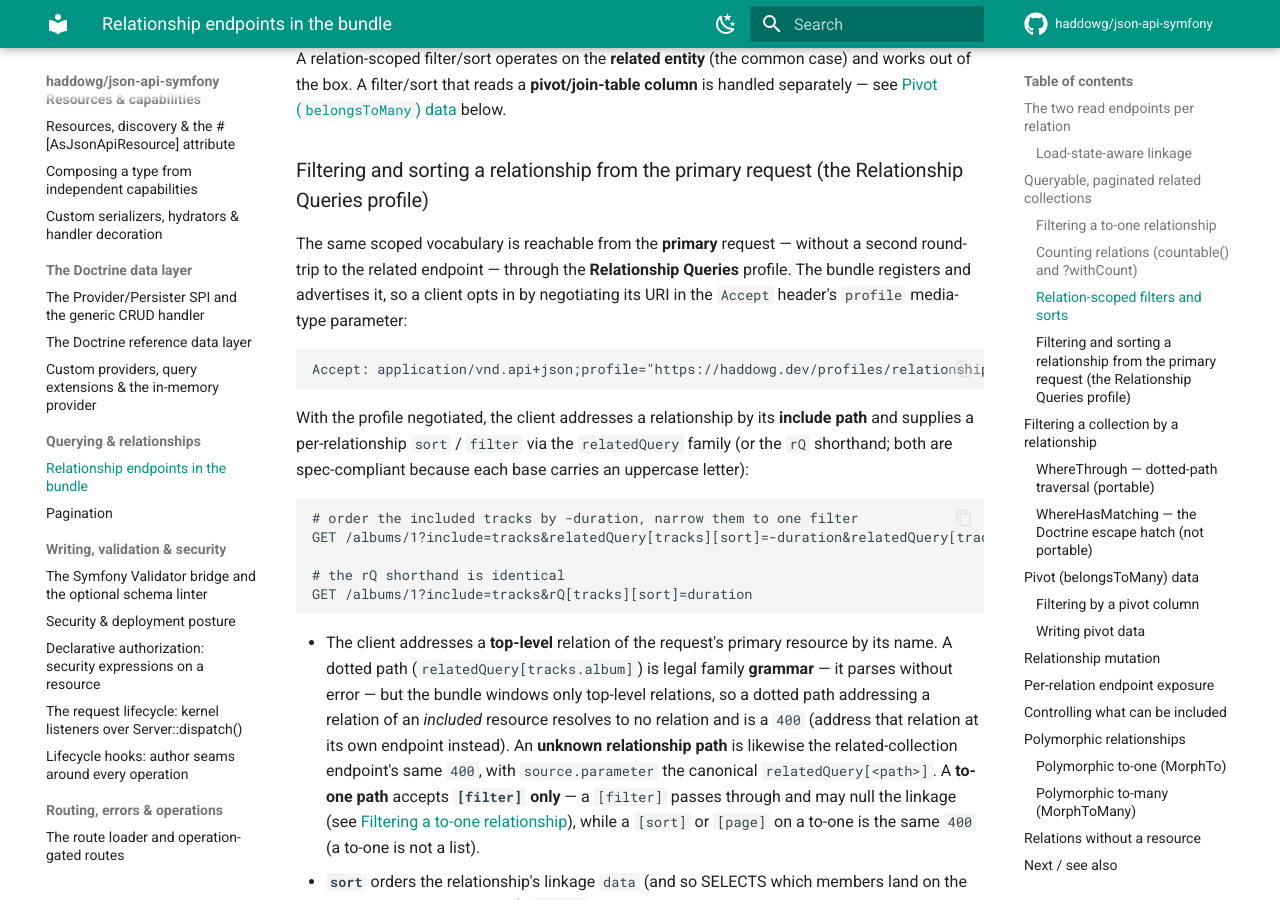
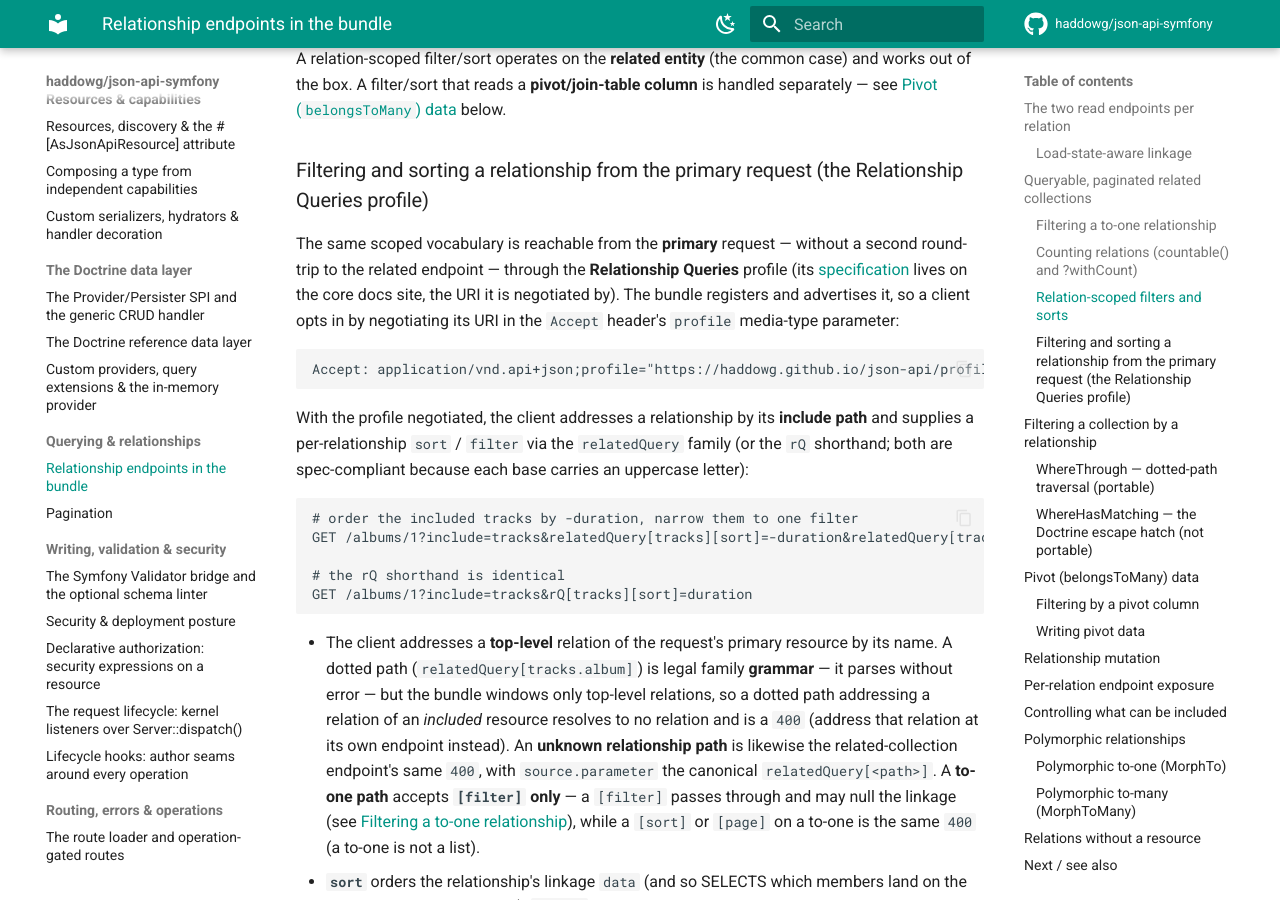
Before and after one commit to haddowg/json-api-symfony, an MkDocs documentation site: the page built from docs/relationships.md, in a window 1280 px wide and 900 px high, scrolled down 5435 px. Built offline with MkDocs 1.6.1 and Material for MkDocs 9.7.7, drawn with Linux system fonts in a browser that asks for light colours; comment, search, counter and statistics services are not loaded.

Commit message:
docs: point the Relationship Queries profile at its published spec URI (#33)
The Relationship Queries profile (filter and sort a relationship's
linkage from the primary request via `relatedQuery`/`rQ`) is negotiated
by its URI. Core has moved that URI from the unregistered
`https://haddowg.dev/profiles/relationship-queries`, which resolved to
nothing, to its published specification page at
`https://haddowg.github.io/json-api/profiles/relationship-queries/`.

This updates the bundle to match: the new URI in the relationships
guide, the example app README, and ADR 0053, plus a link from the
relationships guide to the spec. The bundle reads the URI from core's
`RelationshipQueriesProfile::URI` constant, so there are no code changes
— only documentation.

````diff
--- a/docs/relationships.md
+++ b/docs/relationships.md
@@ -276,11 +276,14 @@ below.
 
 The same scoped vocabulary is reachable from the **primary** request — without a
 second round-trip to the related endpoint — through the **Relationship Queries**
-profile. The bundle registers and advertises it, so a client opts in by negotiating
-its URI in the `Accept` header's `profile` media-type parameter:
+profile (its
+[specification](https://haddowg.github.io/json-api/profiles/relationship-queries/)
+lives on the core docs site, the URI it is negotiated by). The bundle registers and
+advertises it, so a client opts in by negotiating its URI in the `Accept` header's
+`profile` media-type parameter:
 
 ```
-Accept: application/vnd.api+json;profile="https://haddowg.dev/profiles/relationship-queries"
+Accept: application/vnd.api+json;profile="https://haddowg.github.io/json-api/profiles/relationship-queries/"
 ```
 
 With the profile negotiated, the client addresses a relationship by its **include
````
Also changed, not shown: docs/adr/0053-relationship-queries-profile-windows-relationships-to-page-one.md (+1 -1 lines), examples/music-catalog-symfony/README.md (+1 -1 lines).
